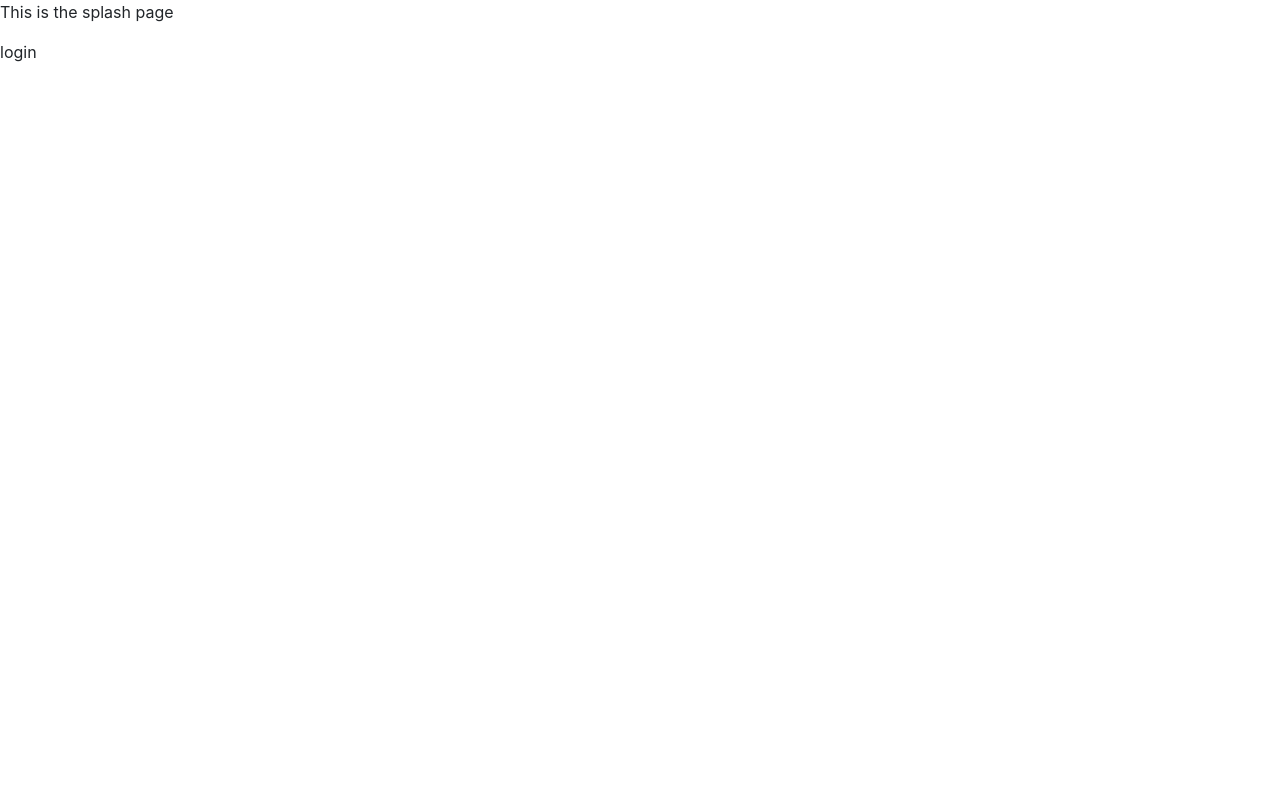
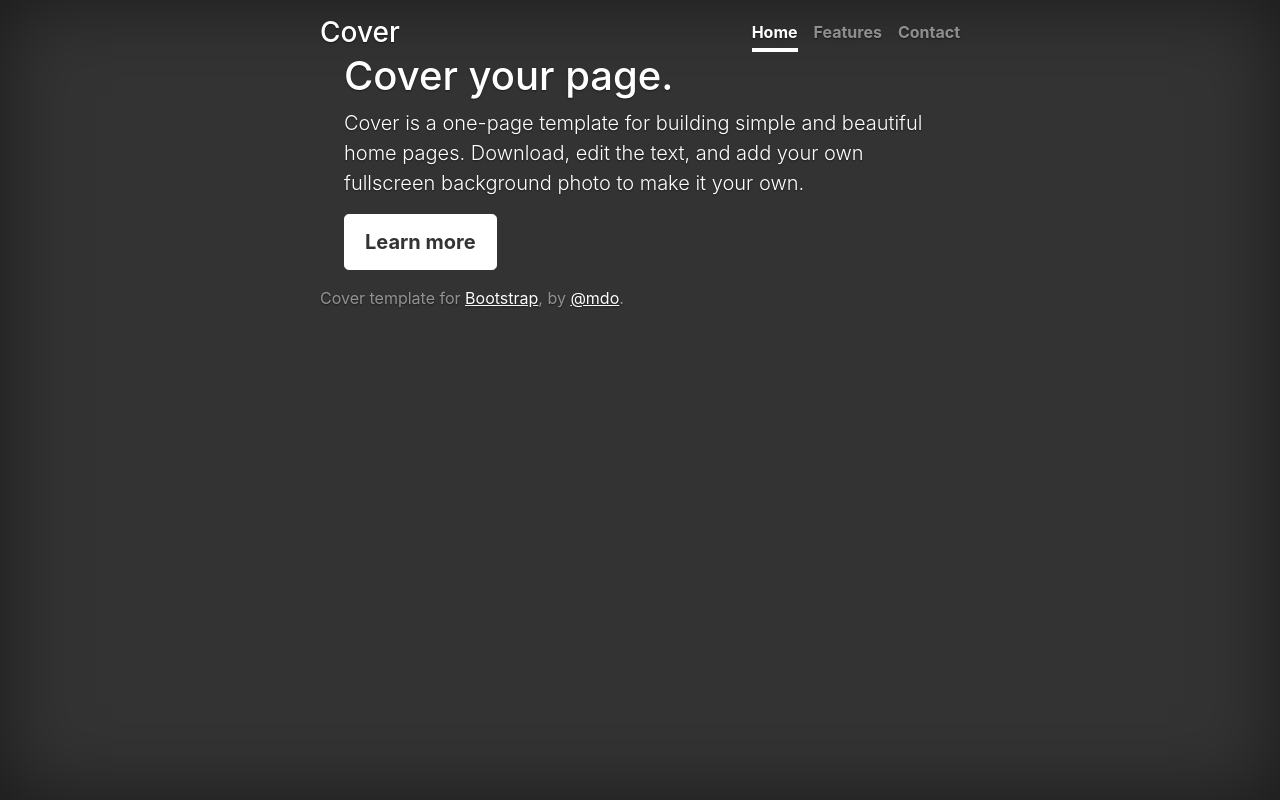
Before and after one commit to billionsjoel/dravel-app, a React (Create React App) app: page / in a window 1280 px wide. Built offline with nearby package versions, Linux system fonts and the light colour scheme.

Commit message:
Add splash page

```diff
--- a/src/pages/splash.js
+++ b/src/pages/splash.js
@@ -1,11 +1,54 @@
-import Login from '../components/splash/login';
+/* eslint-disable jsx-a11y/anchor-is-valid */
+//import Login from '../components/splash/login';
 
 function Splash() {
   return (
     <>
-      <div className="splash">
-        <p> This is the splash page </p>
-        <Login />
+      <div className="cover-container d-flex h-100 p-3 mx-auto flex-column">
+        <header className="masthead mb-auto">
+          <div className="inner">
+            <h3 className="masthead-brand">Cover</h3>
+            <nav className="nav nav-masthead justify-content-center">
+              <a className="nav-link active" href="#">
+                Home
+              </a>
+              <a className="nav-link" href="#">
+                Features
+              </a>
+              <a className="nav-link" href="#">
+                Contact
+              </a>
+            </nav>
+          </div>
+        </header>
+
+        <main role="main" className="inner cover">
+          <h1 className="cover-heading">Cover your page.</h1>
+          <p className="lead">
+            Cover is a one-page template for building simple and beautiful home
+            pages. Download, edit the text, and add your own fullscreen
+            background photo to make it your own.
+          </p>
+          <p className="lead">
+            <a href="#" className="btn btn-lg btn-secondary">
+              Learn more
+            </a>
+          </p>
+        </main>
+
+        <footer className="mastfoot mt-auto">
+          <div className="inner">
+            <p>
+              Cover template for
+              {' '}
+              <a href="https://getbootstrap.com/">Bootstrap</a>
+              , by
+              {' '}
+              <a href="https://twitter.com/mdo">@mdo</a>
+              .
+            </p>
+          </div>
+        </footer>
       </div>
     </>
   );
--- /dev/null
+++ b/src/scss/splash.scss
@@ -0,0 +1,110 @@
+/*
+ * Globals
+ */
+
+/* Links */
+a,
+a:focus,
+a:hover {
+  color: #fff;
+}
+
+/* Custom default button */
+.btn-secondary,
+.btn-secondary:hover,
+.btn-secondary:focus {
+  color: #333;
+  text-shadow: none; /* Prevent inheritance from `body` */
+  background-color: #fff;
+  border: .05rem solid #fff;
+}
+
+
+/*
+ * Base structure
+ */
+
+html,
+body {
+  height: 100%;
+  background-color: #333;
+}
+
+body {
+  display: -ms-flexbox;
+  display: -webkit-box;
+  display: flex;
+  -ms-flex-pack: center;
+  -webkit-box-pack: center;
+  justify-content: center;
+  color: #fff;
+  text-shadow: 0 .05rem .1rem rgba(0, 0, 0, .5);
+  box-shadow: inset 0 0 5rem rgba(0, 0, 0, .5);
+}
+
+.cover-container {
+  max-width: 42em;
+}
+
+
+/*
+ * Header
+ */
+.masthead {
+  margin-bottom: 2rem;
+}
+
+.masthead-brand {
+  margin-bottom: 0;
+}
+
+.nav-masthead .nav-link {
+  padding: .25rem 0;
+  font-weight: 700;
+  color: rgba(255, 255, 255, .5);
+  background-color: transparent;
+  border-bottom: .25rem solid transparent;
+}
+
+.nav-masthead .nav-link:hover,
+.nav-masthead .nav-link:focus {
+  border-bottom-color: rgba(255, 255, 255, .25);
+}
+
+.nav-masthead .nav-link + .nav-link {
+  margin-left: 1rem;
+}
+
+.nav-masthead .active {
+  color: #fff;
+  border-bottom-color: #fff;
+}
+
+@media (min-width: 48em) {
+  .masthead-brand {
+    float: left;
+  }
+  .nav-masthead {
+    float: right;
+  }
+}
+
+
+/*
+ * Cover
+ */
+.cover {
+  padding: 0 1.5rem;
+}
+.cover .btn-lg {
+  padding: .75rem 1.25rem;
+  font-weight: 700;
+}
+
+
+/*
+ * Footer
+ */
+.mastfoot {
+  color: rgba(255, 255, 255, .5);
+}
```
Also changed, not shown: src/index.js (+6 -5 lines).
